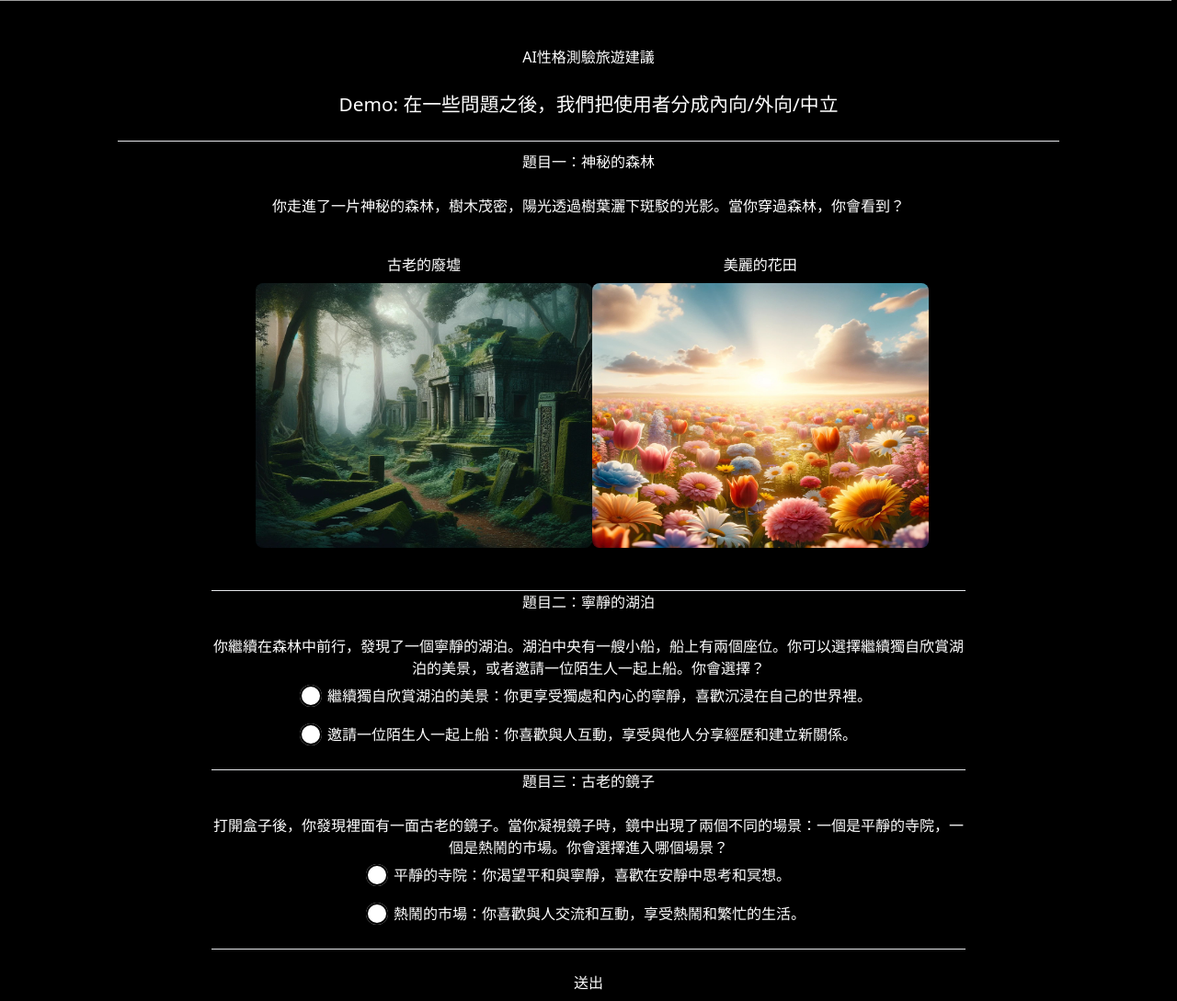
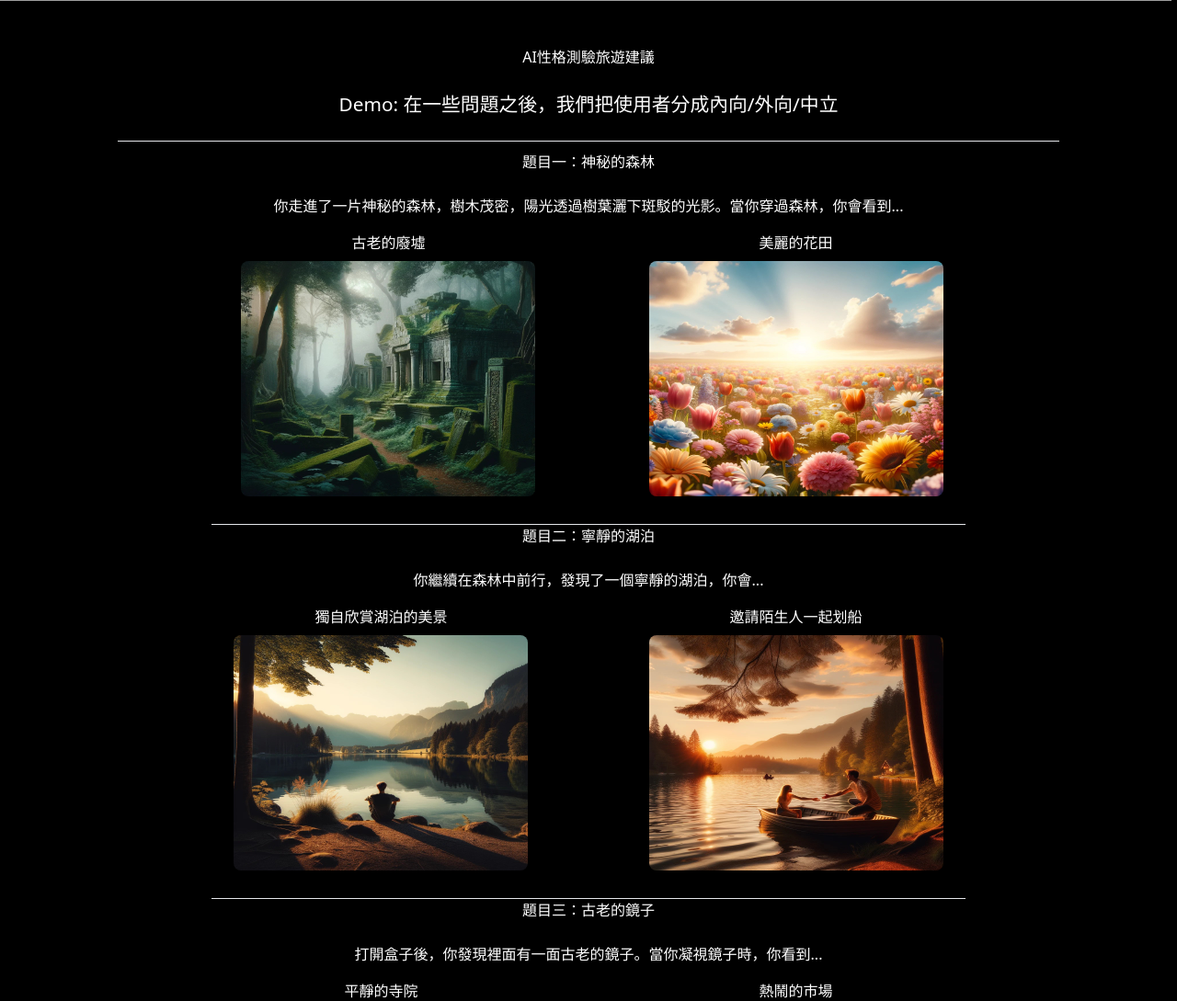
Before and after one commit to huichu1005/aws-ai-server, a Flask app: page /exam in a window 1280 px wide. Shown: the part 799-1888 px from the top of the page at 92% size. Run offline with Flask 3, Linux system fonts and the light colour scheme; grey boxes are pictures that could not be loaded.

Commit message:
add UI/UX for exam figures

```diff
--- a/server.py
+++ b/server.py
@@ -1,6 +1,7 @@
 import requests
 import boto3
 import json
+import os
 import time
 from flask import Flask, send_file, render_template, request
 
@@ -167,7 +168,9 @@
 
 from flask import Flask, render_template, send_file
 
-app = Flask(__name__)
+app = Flask(__name__, static_url_path='/images', static_folder='images')
+if __name__ == '__main__':
+    app.run(debug=True)
 
 @app.route('/')
 def hello_world():
@@ -186,3 +189,7 @@
 @app.route('/style.css')
 def style():
     return send_file('style.css')
+
+@app.route('/tailwind.css')
+def taiwind():
+    return send_file('tailwind.css')
--- a/style.css
+++ b/style.css
@@ -120,8 +120,3 @@
     }
   }
 }
-
-.image {
-  width: 20px;
-  height: 15px;
-}
--- a/templates/exam.html
+++ b/templates/exam.html
@@ -75,12 +75,30 @@
   let selectedImage = null;
   function selectImage(imageElement) {
     if (selectedImage) {
-      selectedImage.classList.remove("border-4");
-      selectedImage.classList.remove("border-blue-500");
+      console.log(selectedImage.id);
+      if (
+        (selectedImage.id === "q1img1" && imageElement.id === "q1img2") ||
+        (selectedImage.id === "q1img2" && imageElement.id === "q1img1")
+      ) {
+        selectedImage.classList.remove("border-4", "border-blue-500");
+      }
+      if (
+        (selectedImage.id === "q2img1" && imageElement.id === "q2img2") ||
+        (selectedImage.id === "q2img2" && imageElement.id === "q2img1")
+      ) {
+        selectedImage.classList.remove("border-4", "border-blue-500");
+      }
+      if (
+        (selectedImage.id === "q3img1" && imageElement.id === "q3img2") ||
+        (selectedImage.id === "q3img2" && imageElement.id === "q3img1")
+      ) {
+        selectedImage.classList.remove("border-4", "border-blue-500");
+      }
     }
     imageElement.classList.add("border-4");
     imageElement.classList.add("border-blue-500");
     selectedImage = imageElement;
+    console.log(selectedImage.id);
   }
 </script>
 <script src="../tailwind.css"></script>
@@ -96,17 +114,18 @@
   <form>
     <h3>題目一：神秘的森林</h3>
     <br />
-    你走進了一片神秘的森林，樹木茂密，陽光透過樹葉灑下斑駁的光影。當你穿過森林，你會看到？
+    你走進了一片神秘的森林，樹木茂密，陽光透過樹葉灑下斑駁的光影。當你穿過森林，你會看到...
     <!-- <div style="margin: 0 auto 20px auto; width: fit-content"> -->
-    <div class="flex flex-row justify-between m-10">
+    <div class="flex flex-row justify-between m-4">
       <label class="flex items-center space-x-2">
         <input id="q1out" type="radio" name="q1" value="out" class="hidden" />
         <div class="flex-col">
           <div class="mb-2">古老的廢墟</div>
           <img
-            class="rounded-lg w-96 h-72 transition-transform transition-opacity duration-300 transform hover:scale-105 hover:opacity-80"
-            src="../images/Ancient_Ruins.jpg"
+            class="rounded-lg w-80 h-64 m-2 transition-transform transition-opacity duration-300 transform hover:scale-105 hover:opacity-80"
+            src="/images/Ancient_Ruins.jpg"
             alt="古老的廢墟"
+            id="q1img1"
             onclick="selectImage(this)"
           />
         </div>
@@ -116,9 +135,10 @@
           <input id="q1in" type="radio" name="q1" value="in" class="hidden" />
           <div class="mb-2">美麗的花田</div>
           <img
-            class="rounded-lg w-96 h-72 transition-transform transition-opacity duration-300 transform hover:scale-105 hover:opacity-80"
-            src="../images/Flower_Field.jpg"
+            class="rounded-lg w-80 h-64 m-2 transition-transform transition-opacity duration-300 transform hover:scale-105 hover:opacity-80"
+            src="./images/Flower_Field.jpg"
             alt="美麗的花田"
+            id="q1img2"
             onclick="selectImage(this)"
           />
         </div>
@@ -128,33 +148,67 @@
     <hr />
     <h3>題目二：寧靜的湖泊</h3>
     <br />
-    你繼續在森林中前行，發現了一個寧靜的湖泊。湖泊中央有一艘小船，船上有兩個座位。你可以選擇繼續獨自欣賞湖泊的美景，或者邀請一位陌生人一起上船。你會選擇？
-    <div style="margin: 0 auto 20px auto; width: fit-content">
+    你繼續在森林中前行，發現了一個寧靜的湖泊，你會...
+    <!-- <div style="margin: 0 auto 20px auto; width: fit-content"> -->
+    <div class="flex flex-row justify-between m-4">
       <label>
-        <input id="q2in" type="radio" name="q2" value="in" />
-        <span
-          >繼續獨自欣賞湖泊的美景：你更享受獨處和內心的寧靜，喜歡沉浸在自己的世界裡。</span
-        >
+        <input id="q2in" type="radio" name="q2" value="in" class="hidden" />
+        <div class="flex-col">
+          <div class="mb-2">獨自欣賞湖泊的美景</div>
+          <img
+            class="rounded-lg w-80 h-64 m-2 transition-transform transition-opacity duration-300 transform hover:scale-105 hover:opacity-80"
+            src="../images/Alone.jpg"
+            alt="獨自賞湖"
+            id="q2img1"
+            onclick="selectImage(this)"
+          />
+        </div>
       </label>
       <label>
-        <input id="q2out" type="radio" name="q2" value="out" />
-        <span
-          >邀請一位陌生人一起上船：你喜歡與人互動，享受與他人分享經歷和建立新關係。</span
-        >
+        <input id="q2out" type="radio" name="q2" value="out" class="hidden" />
+        <div class="flex-col">
+          <div class="mb-2">邀請陌生人一起划船</div>
+          <img
+            class="rounded-lg w-80 h-64 m-2 transition-transform transition-opacity duration-300 transform hover:scale-105 hover:opacity-80"
+            src="../images/Invitation.jpg"
+            alt="邀請陌生人"
+            id="q2img2"
+            onclick="selectImage(this)"
+          />
+        </div>
       </label>
     </div>
     <hr />
     <h3>題目三：古老的鏡子</h3>
     <br />
-    打開盒子後，你發現裡面有一面古老的鏡子。當你凝視鏡子時，鏡中出現了兩個不同的場景：一個是平靜的寺院，一個是熱鬧的市場。你會選擇進入哪個場景？
-    <div style="margin: 0 auto 20px auto; width: fit-content">
+    打開盒子後，你發現裡面有一面古老的鏡子。當你凝視鏡子時，你看到...
+    <!-- <div style="margin: 0 auto 20px auto; width: fit-content"> -->
+    <div class="flex flex-row justify-between m-4">
       <label>
-        <input id="q3in" type="radio" name="q3" value="in" />
-        <span>平靜的寺院：你渴望平和與寧靜，喜歡在安靜中思考和冥想。</span>
+        <input id="q3in" type="radio" name="q3" value="in" class="hidden" />
+        <div class="flex-col">
+          <div class="mb-2">平靜的寺院</div>
+          <img
+            class="rounded-lg w-80 h-64 m-2 transition-transform transition-opacity duration-300 transform hover:scale-105 hover:opacity-80"
+            src="../images/Temple.jpg"
+            alt="平靜的寺院"
+            id="q3img1"
+            onclick="selectImage(this)"
+          />
+        </div>
       </label>
       <label>
-        <input id="q3out" type="radio" name="q3" value="out" />
-        <span>熱鬧的市場：你喜歡與人交流和互動，享受熱鬧和繁忙的生活。</span>
+        <input id="q3out" type="radio" name="q3" value="out" class="hidden" />
+        <div class="flex-col">
+          <div class="mb-2">熱鬧的市場</div>
+          <img
+            class="rounded-lg w-80 h-64 m-2 transition-transform transition-opacity duration-300 transform hover:scale-105 hover:opacity-80"
+            src="../images/Market.jpg"
+            alt="熱鬧的市場"
+            id="q3img2"
+            onclick="selectImage(this)"
+          />
+        </div>
       </label>
     </div>
     <hr />
```
